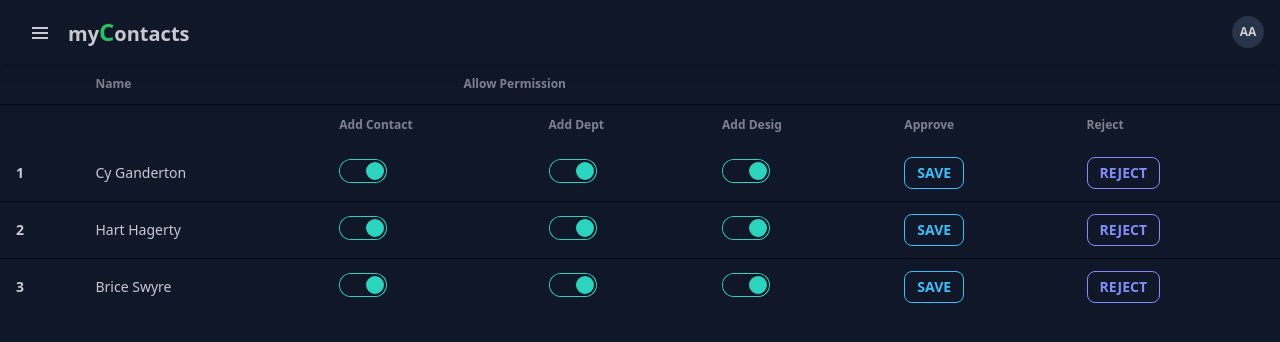
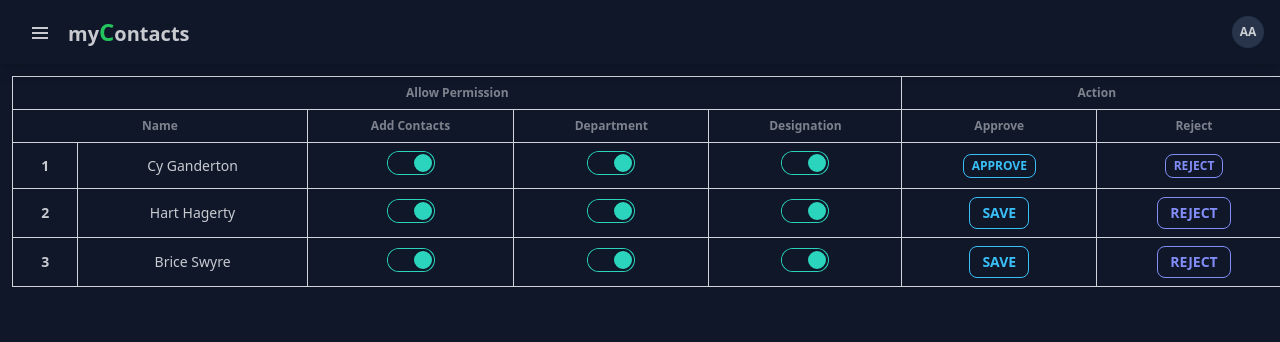
Before and after one commit to thafsi-pv/myContacts, a React (Vite) app in the folder client/: page /users in a window 1280 px wide. Shown: the top 342 px of the page. Built offline with nearby package versions, Linux system fonts and the light colour scheme.

Commit message:
redux store permission slice

```diff
--- a/client/package.json
+++ b/client/package.json
@@ -11,6 +11,7 @@
   },
   "dependencies": {
     "@react-pdf/renderer": "^3.1.12",
+    "@reduxjs/toolkit": "^1.9.5",
     "axios": "^1.4.0",
     "file-saver": "^2.0.5",
     "react": "^18.2.0",
@@ -18,6 +19,7 @@
     "react-hot-toast": "^2.4.1",
     "react-icons": "^4.10.1",
     "react-phone-input-2": "^2.15.1",
+    "react-redux": "^8.1.1",
     "react-router-dom": "^6.14.1",
     "react-select": "^5.7.3",
     "uuid": "^9.0.0"
--- a/client/src/App.jsx
+++ b/client/src/App.jsx
@@ -19,7 +19,8 @@ import { useContext, useEffect } from "react";
 import SignUp from "./pages/SignUp";
 import InternetConnection from "./pages/OfflineMessage";
 import { Toaster } from "react-hot-toast";
-
+import { Provider } from "react-redux";
+import store from "./redux/store";
 function App() {
   const { theme } = useContext(ThemeContext);
   const isOnline = navigator.onLine;
@@ -83,12 +84,14 @@ function App() {
 
   return (
     <div>
+      <Provider store={store}>
         <InternetConnection>
           <div className="h-screen max-h-screen" data-theme={theme}>
             <RouterProvider router={appRouter} />
             <Toaster />
           </div>
         </InternetConnection>
+      </Provider>
     </div>
   );
 }
--- a/client/src/components/Drawer.jsx
+++ b/client/src/components/Drawer.jsx
@@ -9,7 +9,10 @@ import { Link } from "react-router-dom";
 import PDFFile from "../components/PDFFile";
 import { PDFDownloadLink } from "@react-pdf/renderer";
 
+
 const Drawer = ({ isOpen, onClose, setDrawerOpen }) => {
+
+
   return (
     <div
       className={`fixed inset-0 !z-50 transition-opacity ${
--- a/client/src/components/Drawer1.jsx
+++ b/client/src/components/Drawer1.jsx
@@ -11,10 +11,14 @@ import PDFFile from "../components/PDFFile";
 import { PDFDownloadLink } from "@react-pdf/renderer";
 import { IoPersonAdd } from "react-icons/io5";
 import { DrawerContext } from "../context/DrawerContext";
+import { useSelector } from "react-redux";
+import store from "../redux/store";
 
 const Drawer = () => {
   const [isOpen, setIsOpen] = useState(true);
   const { showDrawer, toggleDrawer } = useContext(DrawerContext);
+  const permission = useSelector((store) => store.permission.permissionList);
+  console.log("🚀 ~ file: Drawer.jsx:16 ~ Drawer ~ permission:", permission);
 
   // const toggleDrawer = () => {
   //   setIsOpen(!isOpen);
@@ -56,6 +60,7 @@ const Drawer = () => {
             <h2 className="group-heading border-b p-1 border-gray-700 font-semibold">
               Add/Update
             </h2>
+            {permission.includes("AC") && (
               <li className="pt-2" onClick={toggleDrawer}>
                 <Link to="/addNew">
                   <a className="text-md font-semibold flex items-center">
@@ -66,6 +71,8 @@ const Drawer = () => {
                   </a>
                 </Link>
               </li>
+            )}
+            {permission.includes("DPT") && (
               <li className="" onClick={toggleDrawer}>
                 <Link to="/dept">
                   <a className="text-md font-semibold flex items-center">
@@ -76,6 +83,7 @@ const Drawer = () => {
                   </a>
                 </Link>
               </li>
+            )}
             <li onClick={toggleDrawer}>
               <Link to="/designation">
                 <a className="text-md font-semibold flex items-center">
--- a/client/src/pages/User.jsx
+++ b/client/src/pages/User.jsx
@@ -7,54 +7,52 @@ import useInputChange from "../hooks/useInputChange";
 function User() {
   return (
     <div className="overflow-x-auto mt-16">
-      <table className="table">
+      <table className="table table-sm border !border-gray-300 m-3 ">
         {/* head */}
         <thead>
-          <tr>
-            <th></th>
-            <th>Name</th>
-            <th colSpan={2} className="text-center">Allow Permission</th>
+          <tr className="border !border-gray-300">
+            <th colSpan={5} className="text-center border !border-gray-300">Allow Permission</th>
+            <th colSpan={2} className="text-center border !border-gray-300">Action</th>
           </tr>
           <tr>
-            <th colSpan={2}></th>
-            <th>Add Contact</th>
-            <th>Add Dept</th>
-            <th>Add Desig</th>
-            <th>Approve</th>
-            <th>Reject</th>
-
+            <th className="text-center border !border-gray-300" colSpan={2}>Name</th>
+            <th className="text-center border !border-gray-300">Add Contacts</th>
+            <th className="text-center border !border-gray-300">Department</th>
+            <th className="text-center border !border-gray-300">Designation</th>
+            <th className="text-center border !border-gray-300">Approve</th>
+            <th className="text-center border !border-gray-300">Reject</th>
           </tr>
         </thead>
         <tbody>
           {/* row 1 */}
           <tr>
-            <th>1</th>
-            <td>Cy Ganderton</td>
-            <td><input type="checkbox" className="toggle toggle-success" checked /></td>
-            <td><input type="checkbox" className="toggle toggle-success" checked /></td>
-            <td><input type="checkbox" className="toggle toggle-success" checked /></td>
-            <td><button className="btn btn-primary btn-outline btn-sm">SAVE</button></td>
-            <td><button className="btn btn-secondary btn-outline btn-sm">REJECT</button></td>
+            <th className="text-center border !border-gray-300">1</th>
+            <td className="text-center border !border-gray-300">Cy Ganderton</td>
+            <td className="text-center border !border-gray-300"><input type="checkbox" className="toggle toggle-success" checked /></td>
+            <td className="text-center border !border-gray-300"><input type="checkbox" className="toggle toggle-success" checked /></td>
+            <td className="text-center border !border-gray-300"><input type="checkbox" className="toggle toggle-success" checked /></td>
+            <td className="text-center border !border-gray-300"><button className="btn btn-primary btn-outline btn-xs">APPROVE</button></td>
+            <td className="text-center border !border-gray-300"><button className="btn btn-secondary btn-outline btn-xs">REJECT</button></td>
           </tr>
           {/* row 2 */}
           <tr>
-            <th>2</th>
-            <td>Hart Hagerty</td>
-            <td><input type="checkbox" className="toggle toggle-success" checked /></td>
-            <td><input type="checkbox" className="toggle toggle-success" checked /></td>
-            <td><input type="checkbox" className="toggle toggle-success" checked /></td>
-            <td><button className="btn btn-primary btn-outline btn-sm">SAVE</button></td>
-            <td><button className="btn btn-secondary btn-outline btn-sm">REJECT</button></td>
+            <th className="text-center border !border-gray-300">2</th>
+            <td className="text-center border !border-gray-300">Hart Hagerty</td>
+            <td className="text-center border !border-gray-300"><input type="checkbox" className="toggle toggle-success" checked /></td>
+            <td className="text-center border !border-gray-300"><input type="checkbox" className="toggle toggle-success" checked /></td>
+            <td className="text-center border !border-gray-300"><input type="checkbox" className="toggle toggle-success" checked /></td>
+            <td className="text-center border !border-gray-300"><button className="btn btn-primary btn-outline btn-sm">SAVE</button></td>
+            <td className="text-center border !border-gray-300"><button className="btn btn-secondary btn-outline btn-sm">REJECT</button></td>
           </tr>
           {/* row 3 */}
           <tr>
-            <th>3</th>
-            <td>Brice Swyre</td>
-            <td><input type="checkbox" className="toggle toggle-success" checked /></td>
-            <td><input type="checkbox" className="toggle toggle-success" checked /></td>
-            <td><input type="checkbox" className="toggle toggle-success" checked /></td>
-            <td><button className="btn btn-primary btn-outline btn-sm">SAVE</button></td>
-            <td><button className="btn btn-secondary btn-outline btn-sm">REJECT</button></td>
+            <th className="text-center border !border-gray-300">3</th>
+            <td className="text-center border !border-gray-300">Brice Swyre</td>
+            <td className="text-center border !border-gray-300"><input type="checkbox" className="toggle toggle-success" checked /></td>
+            <td className="text-center border !border-gray-300"><input type="checkbox" className="toggle toggle-success" checked /></td>
+            <td className="text-center border !border-gray-300"><input type="checkbox" className="toggle toggle-success" checked /></td>
+            <td className="text-center border !border-gray-300"><button className="btn btn-primary btn-outline btn-sm">SAVE</button></td>
+            <td className="text-center border !border-gray-300"><button className="btn btn-secondary btn-outline btn-sm">REJECT</button></td>
           </tr>
         </tbody>
       </table>
--- /dev/null
+++ b/client/src/redux/store.js
@@ -0,0 +1,8 @@
+import { configureStore } from "@reduxjs/toolkit";
+import userPermissionSlice from "./userPermissionSlice";
+
+const store = configureStore({
+  reducer: { permission: userPermissionSlice },
+});
+
+export default store;
--- /dev/null
+++ b/client/src/redux/userPermissionSlice.js
@@ -0,0 +1,20 @@
+import { createSlice } from "@reduxjs/toolkit";
+
+const permissionSlice = createSlice({
+  name: "userPermission",
+  initialState: {
+    role: "admin",
+    permissionList: ["AC"],
+  },
+  reducers: {
+    addRole: (state, action) => {
+      state.role = action.payload;
+    },
+    addPermission: (state, action) => {
+      state.permissionList.push(action.payload);
+    },
+  },
+});
+
+export const { addRole, addPermission } = permissionSlice.actions;
+export default permissionSlice.reducer;
```
Also changed, not shown: 1 other file (tests, documents, lock files or other folders). Lines whose indentation alone changed are shown as unchanged.
